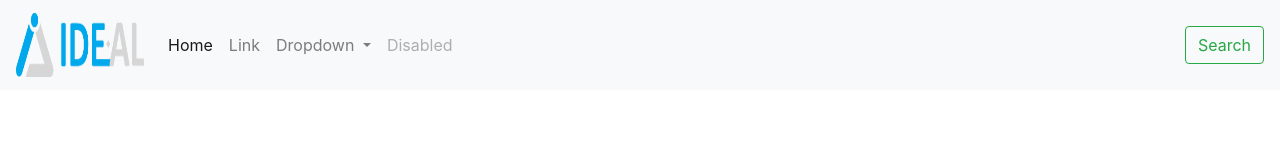
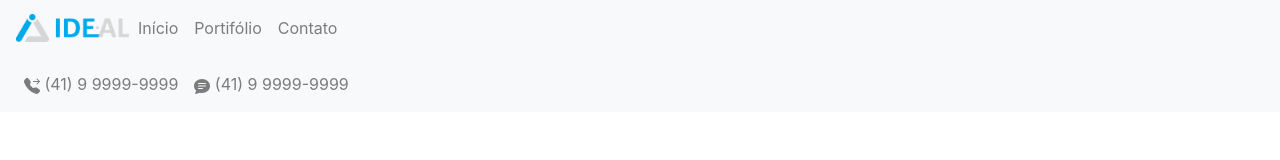
Before and after one commit to AndreMyszko/www.ide-alesquadrias.com, a plain HTML site: page index.html in a window 1280 px wide. Drawn offline with Linux system fonts and the light colour scheme.

Commit message:
Update index.html

```diff
--- a/index.html
+++ b/index.html
@@ -15,47 +15,59 @@
     <!--GLOBAL STYLE-->
     <style>
       .logoIdeal{
-        height: 64px;
-        width: 128px;
+        height: 28px;
+        width: 113px;
       }
     </style>
 
     <!--início menu navabar -->
     <nav class="navbar navbar-expand-lg navbar-light bg-light">
-      <a class="navbar-brand" href="#"><img class="logoIdeal" src="img/logo_ideal.png"></a>
+      <a class="navbar-brand" href="index.html"><img class="logoIdeal" src="img/logo_ideal.png"></a>
       <button class="navbar-toggler" type="button" data-toggle="collapse" data-target="#navbarSupportedContent" aria-controls="navbarSupportedContent" aria-expanded="false" aria-label="Toggle navigation">
         <span class="navbar-toggler-icon"></span>
       </button>
 
+      <div class="row">
       <div class="collapse navbar-collapse" id="navbarSupportedContent">
         <ul class="navbar-nav mr-auto">
-          <li class="nav-item active">
-            <a class="nav-link" href="#">Home <span class="sr-only">(current)</span></a>
+          <li class="nav-item">
+            <a class="nav-link" href="#">Início</a>
           </li>
           <li class="nav-item">
-            <a class="nav-link" href="#">Link</a>
-          </li>
-          <li class="nav-item dropdown">
-            <a class="nav-link dropdown-toggle" href="#" id="navbarDropdown" role="button" data-toggle="dropdown" aria-haspopup="true" aria-expanded="false">
-              Dropdown
-            </a>
-            <div class="dropdown-menu" aria-labelledby="navbarDropdown">
-              <a class="dropdown-item" href="#">Action</a>
-              <a class="dropdown-item" href="#">Another action</a>
-              <div class="dropdown-divider"></div>
-              <a class="dropdown-item" href="#">Something else here</a>
-            </div>
+            <a class="nav-link" href="#">Portifólio</a>
           </li>
           <li class="nav-item">
-            <a class="nav-link disabled" href="#" tabindex="-1" aria-disabled="true">Disabled</a>
+            <a class="nav-link" href="#">Contato</a>
           </li>
         </ul>
-        <form class="form-inline my-2 my-lg-0">
-          <button class="btn btn-outline-success my-2 my-sm-0" href="index.html">Search</button>
-        </form>
+        <!--<form class="form-inline my-2 my-lg-0">
+          <button class="btn btn-outline-success my-2 my-sm-0" href="index.html">Whatsapp</button>
+        </form>-->
       </div>
     </nav>
     <!--fim menu navabar -->
+        <!--início menu navabar -->
+        <nav class="navbar navbar-expand-lg navbar-light bg-light">
+            <ul class="navbar-nav mr-auto">
+              <li class="nav-item">
+                <a class="nav-link">
+                  <svg width="1em" height="1em" viewBox="0 0 16 16" class="bi bi-telephone-forward-fill" fill="currentColor" xmlns="http://www.w3.org/2000/svg">
+                    <path fill-rule="evenodd" d="M1.885.511a1.745 1.745 0 0 1 2.61.163L6.29 2.98c.329.423.445.974.315 1.494l-.547 2.19a.678.678 0 0 0 .178.643l2.457 2.457a.678.678 0 0 0 .644.178l2.189-.547a1.745 1.745 0 0 1 1.494.315l2.306 1.794c.829.645.905 1.87.163 2.611l-1.034 1.034c-.74.74-1.846 1.065-2.877.702a18.634 18.634 0 0 1-7.01-4.42 18.634 18.634 0 0 1-4.42-7.009c-.362-1.03-.037-2.137.703-2.877L1.885.511zm10.761.135a.5.5 0 0 1 .708 0l2.5 2.5a.5.5 0 0 1 0 .708l-2.5 2.5a.5.5 0 0 1-.708-.708L14.293 4H9.5a.5.5 0 0 1 0-1h4.793l-1.647-1.646a.5.5 0 0 1 0-.708z"/>
+                  </svg>
+                  (41) 9 9999-9999
+                </a>
+              </li>
+              <li class="nav-item">
+                <a class="nav-link">
+                  <svg width="1em" height="1em" viewBox="0 0 16 16" class="bi bi-chat-text-fill" fill="currentColor" xmlns="http://www.w3.org/2000/svg">
+                    <path fill-rule="evenodd" d="M16 8c0 3.866-3.582 7-8 7a9.06 9.06 0 0 1-2.347-.306c-.584.296-1.925.864-4.181 1.234-.2.032-.352-.176-.273-.362.354-.836.674-1.95.77-2.966C.744 11.37 0 9.76 0 8c0-3.866 3.582-7 8-7s8 3.134 8 7zM4.5 5a.5.5 0 0 0 0 1h7a.5.5 0 0 0 0-1h-7zm0 2.5a.5.5 0 0 0 0 1h7a.5.5 0 0 0 0-1h-7zm0 2.5a.5.5 0 0 0 0 1h4a.5.5 0 0 0 0-1h-4z"/>
+                  </svg>
+                  (41) 9 9999-9999</a>
+              </li>
+            </ul>
+        </nav>
+        <!--fim menu navabar -->
+
 
 
   <script src="bootstrap-4.5.3-dist/js/jquery.js"></script>
```
